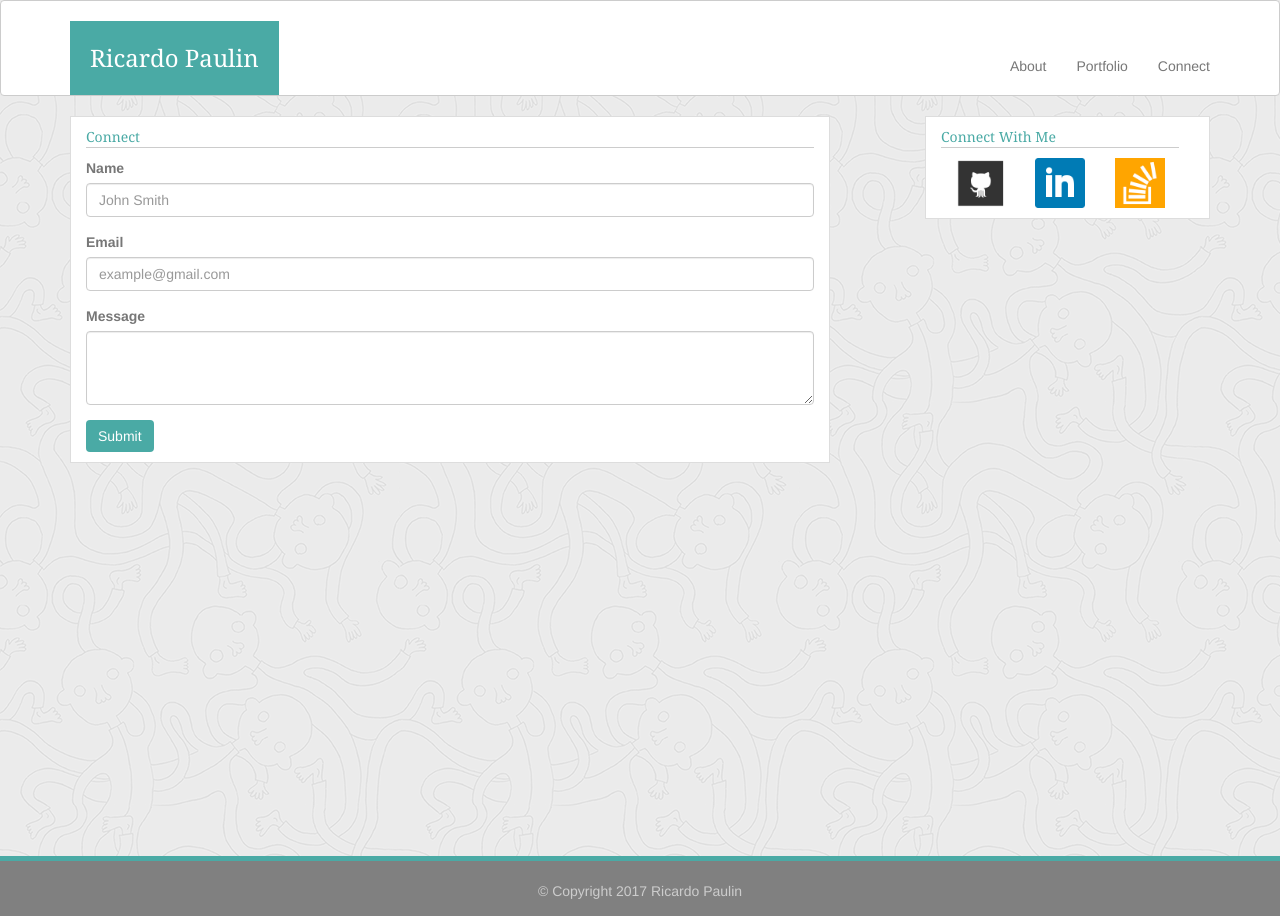
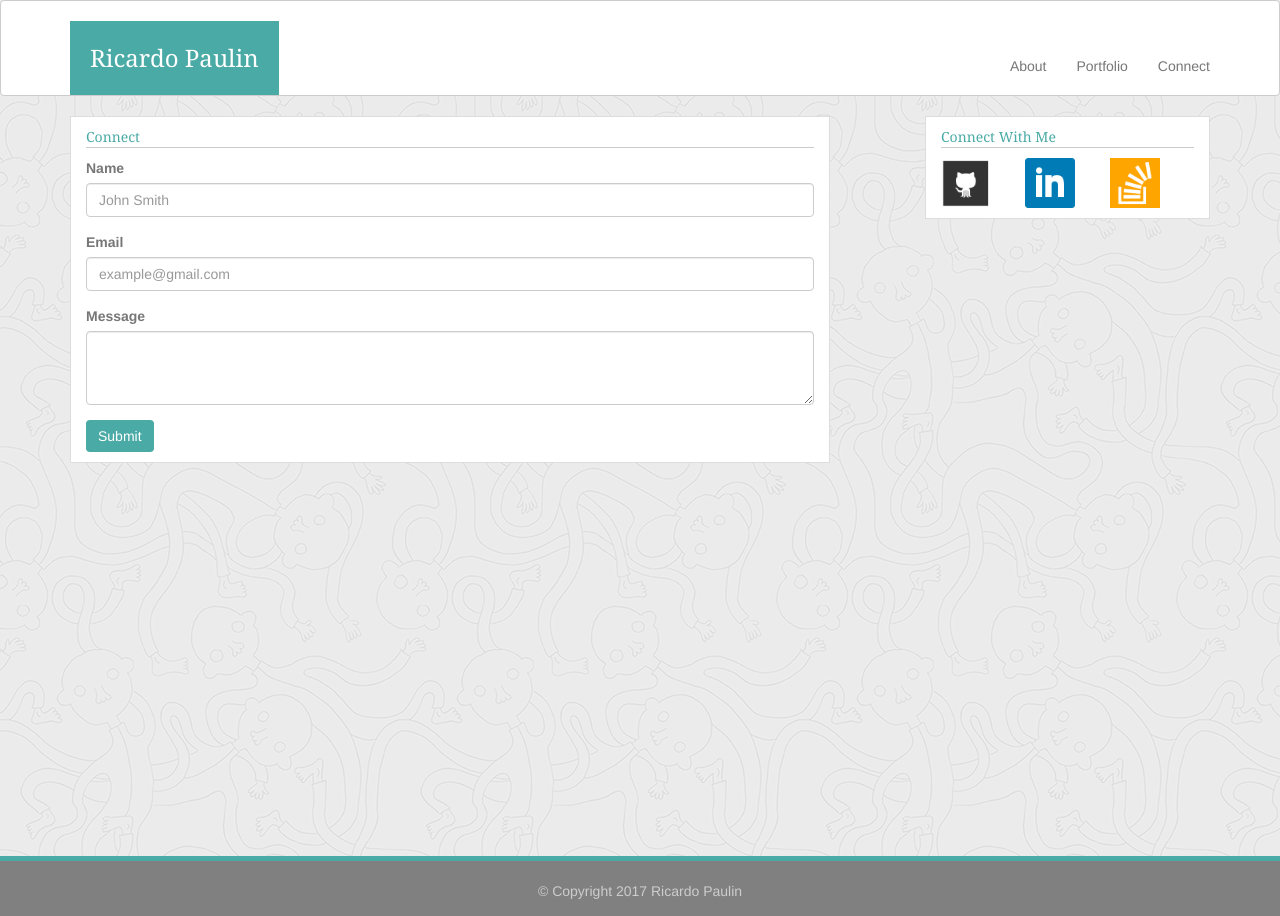
Before and after one commit to rpaulin90/Bootstrap-Portfolio, a plain HTML site: page connect.html in a window 1280 px wide. Drawn offline with nearby package versions, Linux system fonts and the light colour scheme.

Commit message:
deleted some styles in the aside section

```diff
--- a/connect.html
+++ b/connect.html
@@ -8,9 +8,14 @@
 	<link rel="stylesheet" href="https://maxcdn.bootstrapcdn.com/bootstrap/3.3.7/css/bootstrap.min.css" integrity="sha384-BVYiiSIFeK1dGmJRAkycuHAHRg32OmUcww7on3RYdg4Va+PmSTsz/K68vbdEjh4u" crossorigin="anonymous">
   <link rel="stylesheet" type="text/css" href="css/style.css">
 </head>
+
+<!-- left most of the CSS inline so it was easier to see where I decided to override some bootstrap -->
+
 <body style="color: #777777">
 
   <nav class="navbar navbar-default" style="background-color: #ffffff;border:1px solid #cccccc">
+
+    <!-- used mostly divs in order to make less use of my own CSS to recreate the look of the webpage. Bootsrap has many predefined paddings and margins for <section>,<h1>,<h2>,etc -->
 
     <div class="container" style="padding-top: 20px">
 
@@ -18,7 +23,7 @@
         <p class="text-center" style="margin-bottom: 0px;margin-left:0; background-color: #4aaaa5;color:white;font-family: 'Georgia', Times, Times New Roman, serif; padding: 20px; font-size: 24px">Ricardo Paulin</p>
       </div>
 
-      <!-- links -->
+
       <div>
         <ul class="nav navbar-nav navbar-right" style="padding-top: 20px">
           <li class="text-center"><a href="index.html">About</a></li>
@@ -62,27 +67,25 @@
 
         <div class="col-xs-12 col-md-1"></div>
 
-      <div class="col-xs-12 col-md-3" style="float:right; padding-top: 10px; padding-bottom: 10px;padding-right: 30px; background-color: #ffffff; border: 1px solid #dddddd">
-        <p style="text-align: left;color: #4aaaa5;font-family: 'Georgia', Times, Times New Roman, serif;border-bottom: 1px solid #cccccc">Connect With Me</p>
-          <div class="col-xs-4">
+        <div class="col-xs-12 col-md-3" style="padding-top: 10px; padding-bottom: 10px;background-color: #ffffff; border: 1px solid #dddddd">
+          <p style="color: #4aaaa5;font-family: 'Georgia', Times, Times New Roman, serif;border-bottom: 1px solid #cccccc">Connect With Me</p>
+            <div class="col-xs-4" style="padding-left: 0">
                 <a href="https://github.com/rpaulin90" target="_blank">
                   <img src="images/github_square.png" alt="github logo" style="width: 50px;height:50px">
                 </a>
             </div>
-          <div class="col-xs-4">
+            <div class="col-xs-4" style="padding-left: 0">
                 <a href="https://www.linkedin.com/in/rpaulin90" target="_blank">
                   <img src="images/square-linkedin.png" alt="linkedin" style="width: 50px;height:50px">
                 </a>
             </div>
-          <div class="col-xs-4">
+            <div class="col-xs-4" style="padding-left: 0">
                 <a href="http://stackoverflow.com/users/7406906/rpaulin90" target="_blank">
                   <img src="images/stackoverflow.png" alt="stack overflow logo" style="width: 50px;height:50px">
                 </a>
             </div>
 
         </div>
-      </div>
-
         </div>
 
       </div>
```
Also changed, not shown: index.html (+10 -8 lines), portfolio.html (+11 -7 lines). Lines whose indentation alone changed are shown as unchanged.
